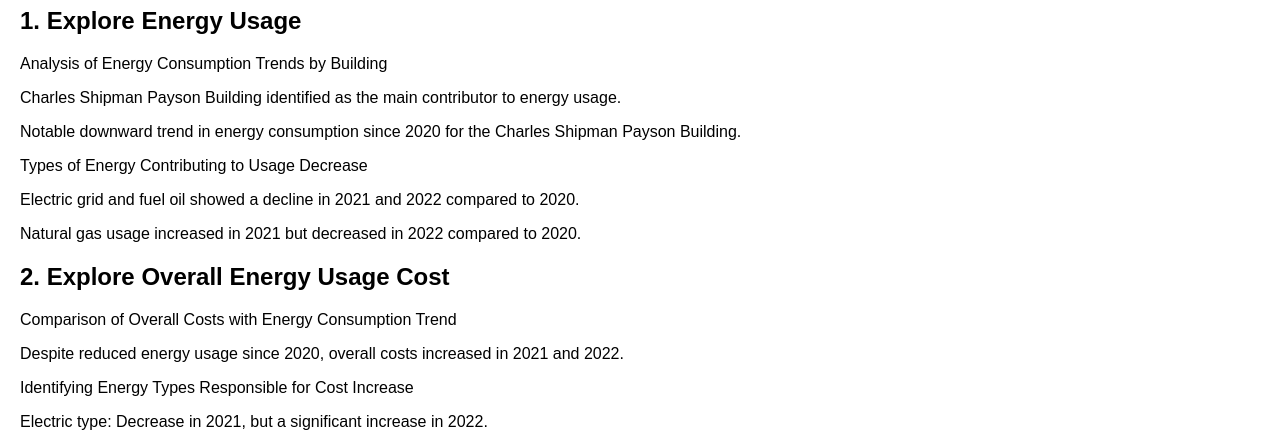
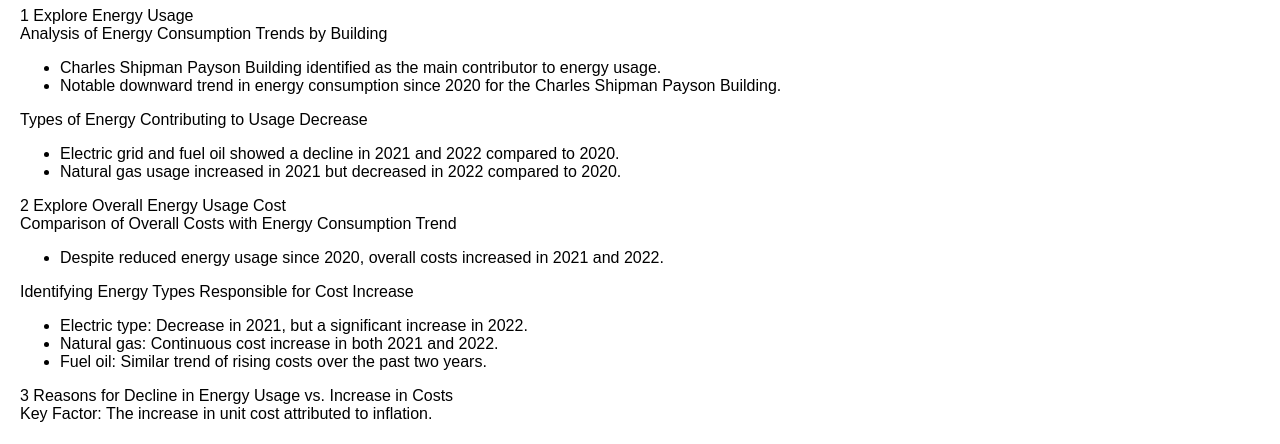
Before and after one commit to phyllisfufu/cs7290, a plain HTML site: page index.html in a window 1280 px wide. Shown: the part 73-517 px from the top of the page. Drawn offline with Linux system fonts and the light colour scheme.

Commit message:
Update index.html

```diff
--- a/index.html
+++ b/index.html
@@ -26,27 +26,42 @@
     <div class="section">
         <h1>1. Story Outline</h1>
 
-        <!-- Section 1 -->
-        <h2>1. Explore Energy Usage</h2>
-        <p>Analysis of Energy Consumption Trends by Building</p>
-        <p>Charles Shipman Payson Building identified as the main contributor to energy usage.</p>
-        <p>Notable downward trend in energy consumption since 2020 for the Charles Shipman Payson Building.</p>
-        <p>Types of Energy Contributing to Usage Decrease</p>
-        <p>Electric grid and fuel oil showed a decline in 2021 and 2022 compared to 2020.</p>
-        <p>Natural gas usage increased in 2021 but decreased in 2022 compared to 2020.</p>
+        <div class="section-title">1 Explore Energy Usage</div>
+    <div class="sub-point">
+        <span class="key-point">Analysis of Energy Consumption Trends by Building</span>
+        <ul>
+            <li>Charles Shipman Payson Building identified as the main contributor to energy usage.</li>
+            <li>Notable downward trend in energy consumption since 2020 for the Charles Shipman Payson Building.</li>
+        </ul>
+    </div>
+    <div class="sub-point">
+        <span class="key-point">Types of Energy Contributing to Usage Decrease</span>
+        <ul>
+            <li>Electric grid and fuel oil showed a decline in 2021 and 2022 compared to 2020.</li>
+            <li>Natural gas usage increased in 2021 but decreased in 2022 compared to 2020.</li>
+        </ul>
+    </div>
 
-        <!-- Section 2 -->
-        <h2>2. Explore Overall Energy Usage Cost</h2>
-        <p>Comparison of Overall Costs with Energy Consumption Trend</p>
-        <p>Despite reduced energy usage since 2020, overall costs increased in 2021 and 2022.</p>
-        <p>Identifying Energy Types Responsible for Cost Increase</p>
-        <p>Electric type: Decrease in 2021, but a significant increase in 2022.</p>
-        <p>Natural gas: Continuous cost increase in both 2021 and 2022.</p>
-        <p>Fuel oil: Similar trend of rising costs over the past two years.</p>
+    <div class="section-title">2 Explore Overall Energy Usage Cost</div>
+    <div class="sub-point">
+        <span class="key-point">Comparison of Overall Costs with Energy Consumption Trend</span>
+        <ul>
+            <li>Despite reduced energy usage since 2020, overall costs increased in 2021 and 2022.</li>
+        </ul>
+    </div>
+    <div class="sub-point">
+        <span class="key-point">Identifying Energy Types Responsible for Cost Increase</span>
+        <ul>
+            <li>Electric type: Decrease in 2021, but a significant increase in 2022.</li>
+            <li>Natural gas: Continuous cost increase in both 2021 and 2022.</li>
+            <li>Fuel oil: Similar trend of rising costs over the past two years.</li>
+        </ul>
+    </div>
 
-        <!-- Section 3 -->
-        <h2>3. Reasons for Decline in Energy Usage vs. Increase in Costs</h2>
-        <p>Key Factor: The increase in unit cost attributed to inflation.</p>
+    <div class="section-title">3 Reasons for Decline in Energy Usage vs. Increase in Costs</div>
+    <div class="sub-point">
+        <span class="key-point">Key Factor</span>: The increase in unit cost attributed to inflation.
+    </div>
     </div>
 
     <h1>2. Story </h1>
```
